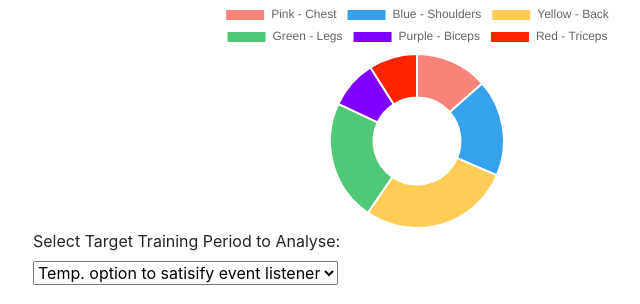
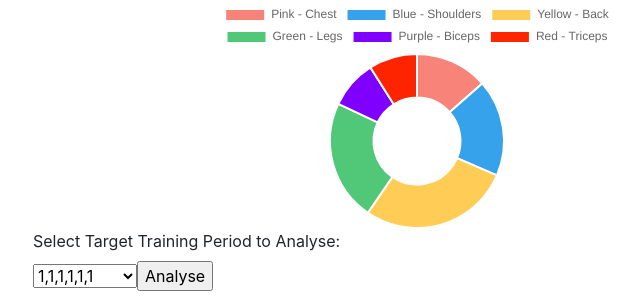
Before and after one commit to Blamechance/fitness-dashboard, a Flask app: page /tommy in a window 1280 px wide. Shown: the part 496-800 px from the top of the page, without its empty margins (223-863 px from the left). Run offline with Flask 3, Linux system fonts and the light colour scheme; some libraries are stand-ins or nearby versions.

Commit message:
Tweaks to enable server volume_analysis function to receive JSON object from client properly

```diff
--- a/app.py
+++ b/app.py
@@ -56,13 +56,8 @@ def tommy():
         #Muscle Group Pie Graph:
         #call volume analysis function -- currently just prints the option:
         print("Entering POST method for tommy(): ")
-        target_period = volume_analysis()
-        print(target_period)
 
-
-
-
-        return render_template("tommy.html", x_axis_12 = x_axis_12, x_axis_3 = x_axis_3, x_axis_6 = x_axis_6, target_period = target_period)
+        return render_template("tommy.html", x_axis_12 = x_axis_12, x_axis_3 = x_axis_3, x_axis_6 = x_axis_6)
 
 
 
@@ -195,7 +190,7 @@ def fetch3mXAxis():
 @app.route('/volume_analysis', methods=["POST"])
 def volume_analysis():
     print("Entered volume_analysis.")
-    target_period = request.values.get('vol-analysis-period') #this is not fetching the option properly....
+    target_period = request.get_json("userPeriod") #this is not fetching the option properly....
     print("volume_analysis print of target_period: ", target_period)
 
-    return jsonify({"Training-Period": target_period})
+    return target_period
--- a/templates/tommy.html
+++ b/templates/tommy.html
@@ -106,19 +106,22 @@
 
 <canvas id="tommyVolGraph" style="max-width: 60%;"></canvas>
 
-<form id="vol-form" action="volume_analysis" method="POST">
+<form id="vol-form" name="vol-form-box" method="post">
     <label for ="vol-analysis-period">Select Target Training Period to Analyse:</label><br>
     <select id="vol-period-selection" name="vol-analysis-period">
-        <option value="temp-option-for-eventlistener" >Temp. option to satisify event listener</option>
+    <input type="submit" id="volume-submit-btn" name="vol-input" value="Analyse"/>
+</form>
 
-    <button class="btn btn-primary" id="volForm-btn" type="submit">Analyse</button> <!-- Dictate reaction with function-->
+<!-- <button class="btn btn-primary" id="volForm-btn" type="submit">Analyse</button> <!-- manual analyse button / alternative for form submit-->
 
-    <!-- <input type="submit" value="Analyse"/> -->
-</form>
 
 <script>
     console.log("Pushing volume graph options...")
-    var trainingCycles = ["Option A", "Option B", "Option C"]; //This will be a list of dates, representing the week of which to analyse -- maybe as a dictionary?
+    var trainingCycles = {
+        "01-01-2023": [1,1,1,1,1,1],
+        "02-02-2023": [2,2,2,2,2,2],
+        "03-03-2023": [3,3,3,3,3,3]
+    }; //This will be a list of dates, representing the week of which to analyse -- maybe as a dictionary?
 
     var list = document.getElementById("vol-period-selection");
     for(var i in trainingCycles) {
@@ -164,27 +167,27 @@
 
 <script>
     //Functionality to update Muscle Group Analysis graph:
-    let volForm = document.getElementById("vol-form");
-    let userPeriod = document.getElementById("vol-period-selection");
+    let volForm = document.getElementById("volume-submit-btn");
+    let userPeriod = document.getElementById("vol-period-selection").value;
 
-    //On button click, pass the dates back to app.py for processing. Use the returned values to update graph.
+    //On selecting a period, pass the dates back to app.py for processing. Use the returned values to update graph.
     volForm.addEventListener("click", function() {
         event.preventDefault(); // Prevents form from submitting and reloading the page
-        console.log(userPeriod.value)
+        console.log("Client side userPeriod = " + userPeriod);
 
-        //Extract the period user has specified from form:
-        selectedCycle = userPeriod.value;
-
-        //make request to server:
+        //make request to server -- h:
         $.ajax({
             type: "POST",
             url: "/volume_analysis",
-            //dataType: "String",
-            //data: {training_period: selectedCycle}
+            data: JSON.stringify(userPeriod),
+            success: function(data) {
+                var volResult = data;
+                console.log("Data received : " + data)
+            },
+            error: function() {
+                alert("Volume Analysis Error: Failed to receive target period's data from server. ")
+            }
         })
-
-        //Change values and update graph:
-        //tommyVolGraph.data.datasets[0].data = [10, 10, 10, 10, 10, 10]; //this is code to index into the first dataset of the graph, and update it's values.
 
     });
 </script>
```
